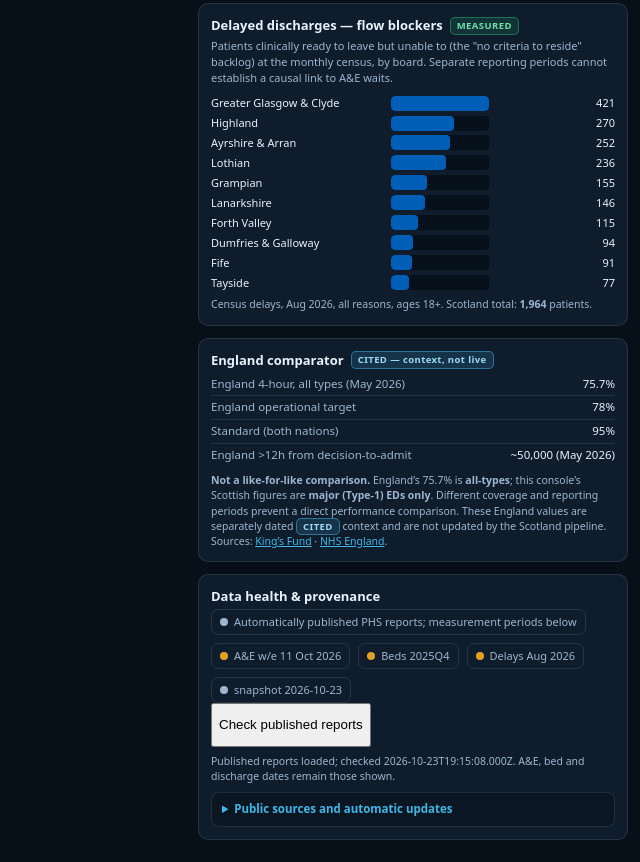
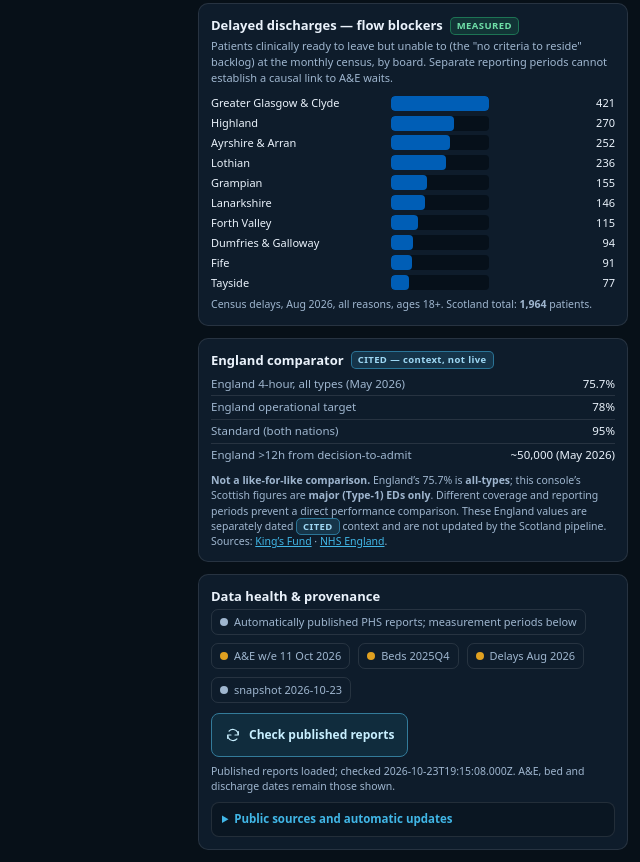
Before and after one commit to patrickiben/public-data-consoles, a website: page consoles/nhs-scotland-strain/index.html in a window 1280 px wide. Shown: the part 1689-2551 px from the top of the page, without its empty margins (640-1280 px from the left). Drawn offline with Linux system fonts and the light colour scheme.

Commit message:
Style NHS report refresh control and show loading state

```diff
--- a/consoles/nhs-scotland-strain/index.html
+++ b/consoles/nhs-scotland-strain/index.html
@@ -42,6 +42,10 @@ main{display:flex;gap:12px;padding:12px;align-items:flex-start}
 .caveat{color:var(--dim);font-size:10.5px;margin-top:7px}
 select{background:var(--surf2);color:var(--tx);border:1px solid var(--bd2);border-radius:7px;padding:5px 8px;font-size:12px}
 .feeds{display:flex;flex-wrap:wrap;gap:8px}.feeds .f{display:flex;align-items:center;gap:6px;font-size:11px;color:var(--dim);border:1px solid var(--bd);border-radius:7px;padding:4px 8px}
+#nhs-refresh{appearance:none;display:inline-flex;align-items:center;justify-content:center;gap:8px;min-height:44px;max-width:100%;margin-top:10px;padding:9px 13px;border:1px solid #337b9a;border-radius:8px;background:#102c3d;color:#c8efff;font:inherit;font-size:12px;font-weight:600;line-height:1.35;cursor:pointer;transition:background .15s,border-color .15s}
+#nhs-refresh:hover:not(:disabled){background:#163d52;border-color:#65c8ec}#nhs-refresh:focus-visible{outline:2px solid #92e3ff;outline-offset:3px}#nhs-refresh:disabled{cursor:wait;opacity:.75}
+#nhs-refresh .refresh-icon{display:block;flex:none;width:16px;height:16px}#nhs-refresh[aria-busy=true] .refresh-icon{animation:nhs-refresh-spin 1.2s linear infinite}
+@keyframes nhs-refresh-spin{to{transform:rotate(360deg)}}@media(prefers-reduced-motion:reduce){#nhs-refresh{transition:none}#nhs-refresh[aria-busy=true] .refresh-icon{animation:none}}
 details{margin-top:8px;border:1px solid var(--bd);border-radius:8px;padding:8px 10px;background:var(--surf2)}
 details summary{cursor:pointer;font-size:11.5px;color:var(--nhs);font-weight:600}
 details pre{white-space:pre-wrap;font-size:10.5px;color:#bcd2e8;background:#06101a;border:1px solid var(--bd);border-radius:6px;padding:8px;margin:8px 0 0;overflow:auto}
@@ -459,7 +463,7 @@ a{color:var(--nhs)}svg{display:block;width:100%;height:auto}
    <div id="eng"></div></div>
   <div class="card" id="dhcard"><h2>Data health &amp; provenance</h2>
    <div class="feeds" id="feeds"></div>
-   <button id="nhs-refresh" onclick="refreshNHSContext()" style="min-height:44px">Check published reports</button>
+   <button id="nhs-refresh" type="button" onclick="refreshNHSContext()" aria-busy="false"><svg class="refresh-icon" aria-hidden="true" viewBox="0 0 24 24" fill="none" stroke="currentColor" stroke-width="1.8" stroke-linecap="round" stroke-linejoin="round"><path d="M20 7v5h-5M4 17v-5h5M6.1 6.1A8 8 0 0 1 19 8l1 4M4 12l1 4a8 8 0 0 0 12.9 1.9"/></svg><span>Check published reports</span></button>
    <div id="nhs-update-status" class="caveat" role="status"></div>
    <details><summary>Public sources and automatic updates</summary>
    <div style="font-size:11px;color:var(--dim);margin-top:6px">Public Health Scotland reports are checked weekly and published here automatically without a provider key. The page checks the published package on opening, every six visible hours and on return. Each measure retains its own reporting period; a new download does not make old observations current. Failed or incomplete updates preserve the last good reports. Offline copies use their embedded package. Source queries:</div>
@@ -644,6 +648,7 @@ async function refreshNHSContext(){
  if(nhsBusy)return;
  if(location.protocol==='file:'){nhsUpdateStatus='Offline file: using its embedded public reports. Open the hosted console for automatic updates.';render();return;}
  nhsBusy=true;nhsLastAttempt=Date.now();nhsUpdateStatus='Checking published public reports…';render();
+ const button=document.getElementById('nhs-refresh');button.disabled=true;button.setAttribute('aria-busy','true');button.querySelector('span').textContent='Checking reports…';
  const controller=new AbortController(),timer=setTimeout(()=>controller.abort(),12000);
  try{
   const response=await fetch('./data/latest.json',{cache:'no-cache',signal:controller.signal});if(!response.ok)throw new Error('HTTP '+response.status);
@@ -651,7 +656,7 @@ async function refreshNHSContext(){
   const next=validateNHSContext(JSON.parse(text));SNAP=next;
   nhsUpdateStatus='Published reports loaded; checked '+new Date().toISOString()+'. A&E, bed and discharge dates remain those shown.';
  }catch(error){nhsUpdateStatus='Update unavailable or invalid; retained last good reports captured '+SNAP.meta.fetched+'.';}
- finally{clearTimeout(timer);nhsBusy=false;render();tick();}
+ finally{clearTimeout(timer);nhsBusy=false;button.disabled=false;button.setAttribute('aria-busy','false');button.querySelector('span').textContent='Check published reports';render();tick();}
 }
 tick();setInterval(tick,30000);render();refreshNHSContext();
 setInterval(()=>{if(!document.hidden&&Date.now()-nhsLastAttempt>=21600000)refreshNHSContext();},60000);
```
